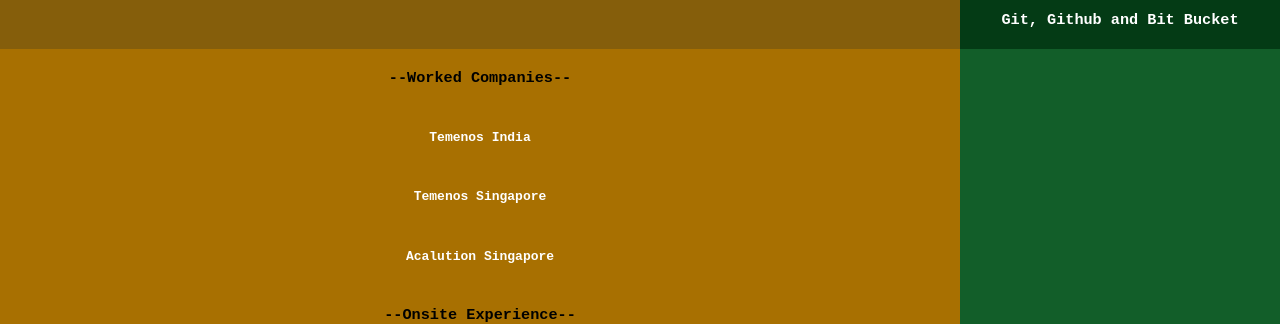
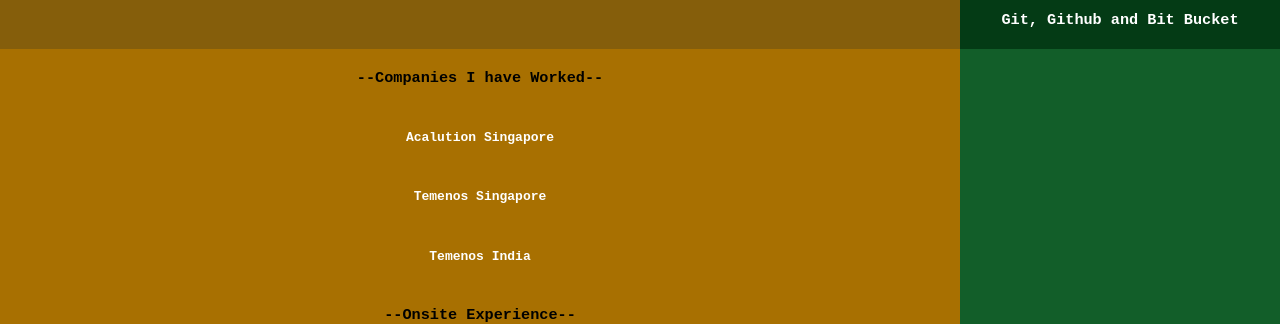
Before and after one commit to deepakjayan/resume, a plain HTML site: page index.html in a window 1280 px wide. Shown: the part 808-1132 px from the top of the page. Drawn offline with Linux system fonts and the light colour scheme.

Commit message:
Worked Companies Change

```diff
--- a/index.html
+++ b/index.html
@@ -53,10 +53,10 @@
             <h3 class="white">Git, Github and Bit Bucket</h3>
         </section>
         <section class="t24experience">
-            <h3>--Worked Companies--</h3>
-            <h4 class="white">Temenos India</h44>
+            <h3>--Companies I have Worked--</h3>
+            <h4 class="white">Acalution Singapore</h4>
             <h4 class="white">Temenos Singapore</h4>
-            <h4 class="white">Acalution Singapore</h4>
+            <h4 class="white">Temenos India</h4>
             <h3>--Onsite Experience--</h3>
             <h4 class="white">Bank Of Singapore, Singapore</h4>
             <h4 class="white">Credit Suisse, Singapore</h4>
```
